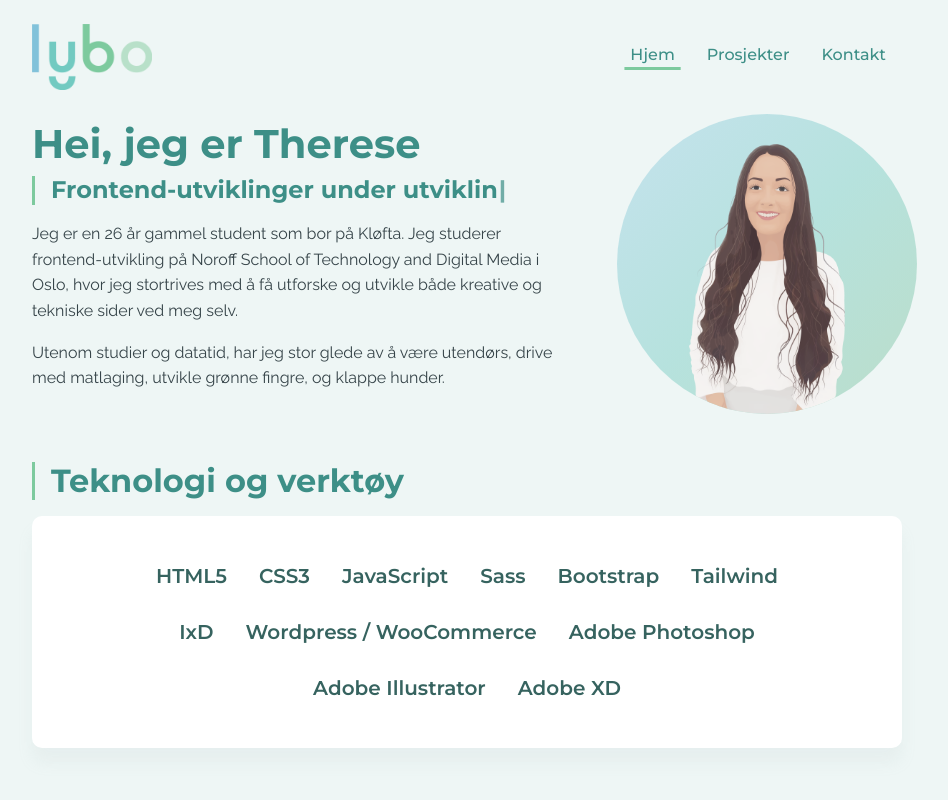
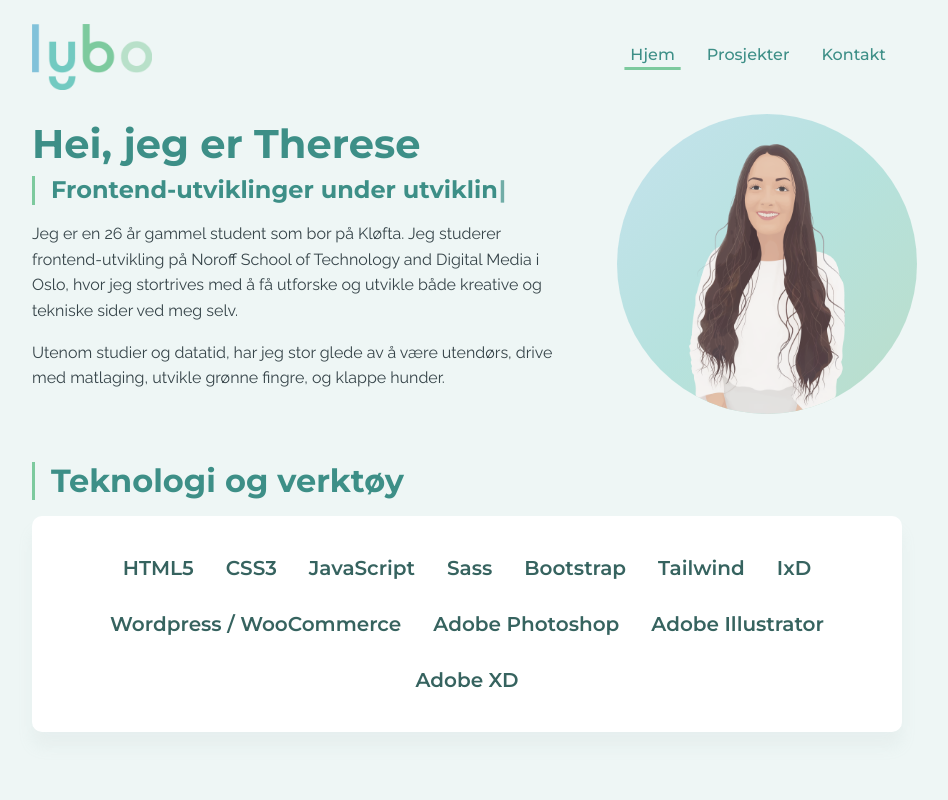
Before and after one commit to thereselybo/portfolio, a Next.js app: page / in a window 1280 px wide. Shown: the top 800 px of the page, without its empty margins (173-1121 px from the left). Built offline with nearby package versions, Linux system fonts and the light colour scheme.

Commit message:
edited padding on techs

```diff
--- a/components/Techs.js
+++ b/components/Techs.js
@@ -7,7 +7,7 @@ function Techs() {
       <h2>Teknologi og verktøy</h2>
       <Row className="text-center">
         <Col>
-          <Card className="mb-5">
+          <Card className="mb-5 p-3 px-md-5 py-md-4">
             <ul className="h5">
               <li>HTML5</li>
               <li>CSS3</li>
--- a/sass/partials/_techs.scss
+++ b/sass/partials/_techs.scss
@@ -1,7 +1,4 @@
 .techs {
-  .card {
-    padding: 2rem 5rem;
-  }
   ul {
     margin: 0;
     padding: 0;
```
